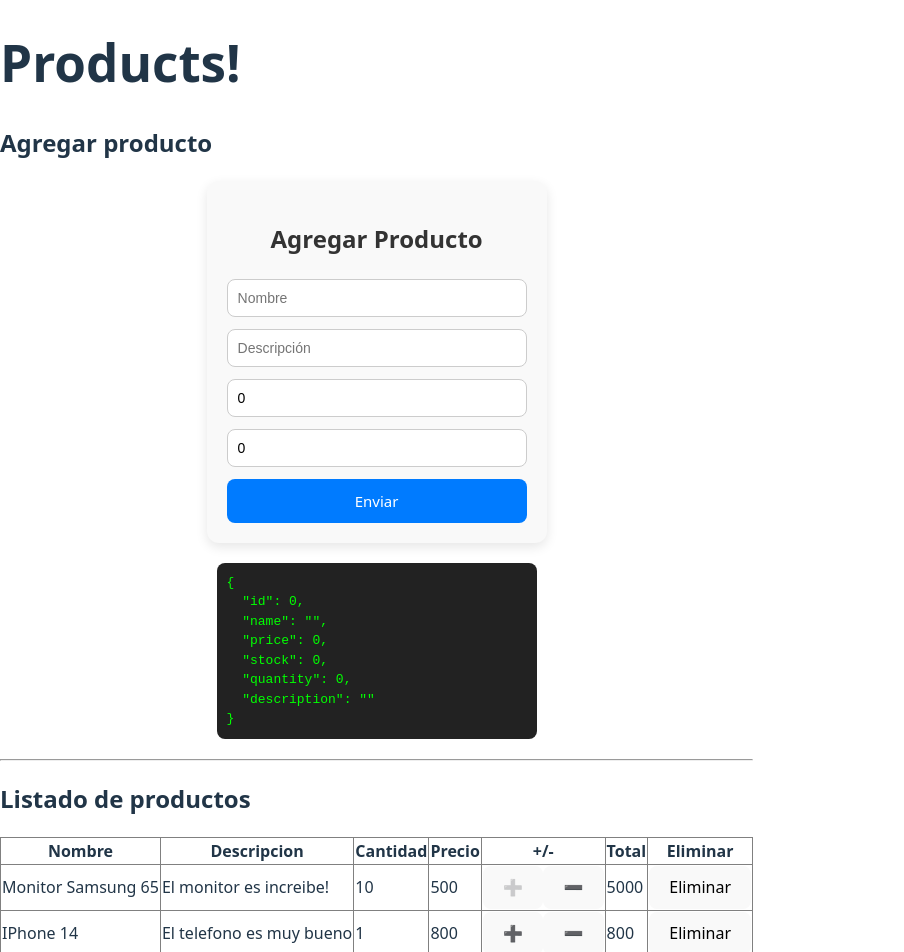
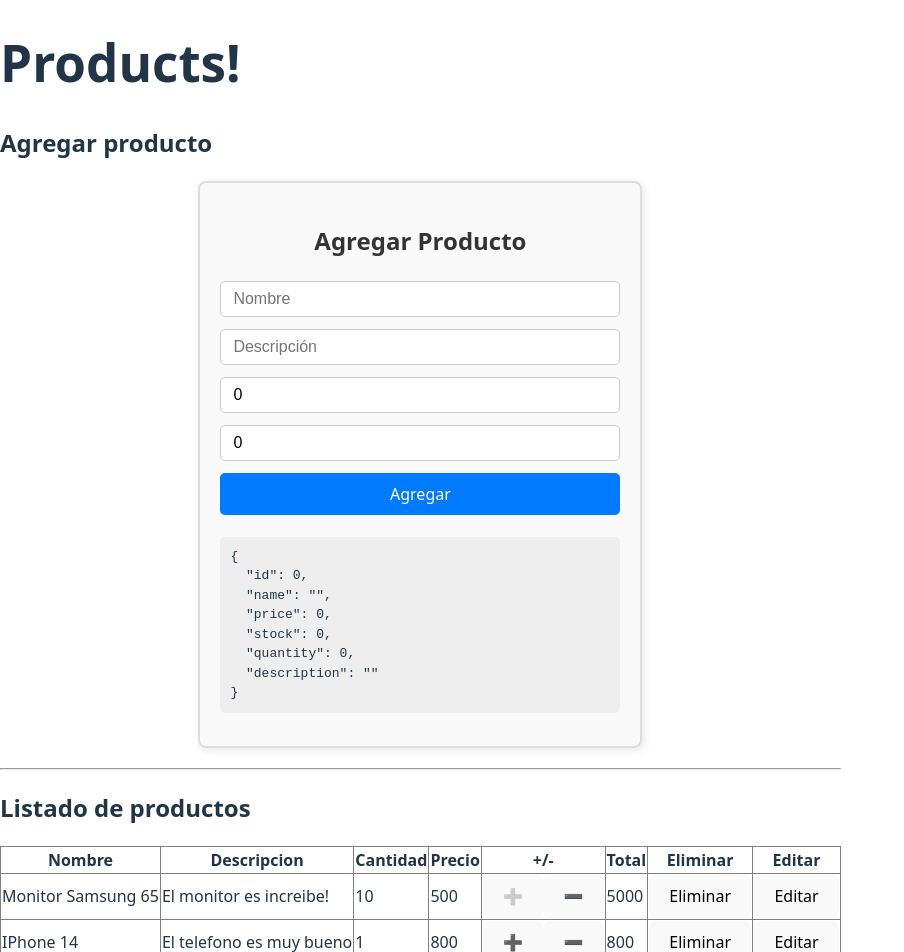
Before and after one commit to andres-rpenuela/udemy_sts6_react, a React (Vite) app in the folder react-app/: page / in a window 1280 px wide. Shown: the top 952 px of the page, without its empty margins (0-904 px from the left). Built offline with nearby package versions, Linux system fonts and the light colour scheme.

Commit message:
[sts6] actuliazar producto

```diff
--- a/react-app/src/components/ProductApp.tsx
+++ b/react-app/src/components/ProductApp.tsx
@@ -1,3 +1,4 @@
+import { useState } from "react";
 import { useProduct } from "../hooks/useProduct";
 import type { Product } from "../interface/Product.interface";
 import { listProduct } from "../services/ProductService";
@@ -5,48 +6,80 @@ import { ProductForm } from "./ProductForm";
 import { TableProduct } from "./TableProduct";
 
 export const ProductApp = () => {
-  const { products, plus, subtract, reset, addProduct, deleteProduct } = useProduct( listProduct() );
+  const { products, plus, subtract, reset, addProduct, deleteProduct } = useProduct(listProduct());
 
-  const head: string[] = ["Nombre", "Descripcion", "Cantidad", "Precio", "+/-", "Total", "Eliminar"];
-  const title = "Products!";
+  // Estado para producto seleccionado en edición
+  const [productSelected, setProductSelected] = useState<Product | null>(null);
 
-  const handlerAddProduct = (product:Product) =>{
-    console.log(product);
-    addProduct(product);
+  const head: string[] = [
+    "Nombre",
+    "Descripcion",
+    "Cantidad",
+    "Precio",
+    "+/-",
+    "Total",
+    "Eliminar",
+    "Editar",
+  ];
+
+  const handlerAddProduct = (product: Product) => {
+    if (product.id && product.id !== 0) {
+      // 📝 Editar producto existente
+      console.log("Editar producto", product);
+      setProductSelected(null);
+      // aquí podrías actualizarlo en `products`
+    } else {
+      // ➕ Nuevo producto
+      addProduct(product);
+    }
+  };
+
+  const handlerRemoveProduct = (id: number) => {
+    deleteProduct(id);
+  };
+
+  const handlerLoadProductSelected = (product: Product) => {
+    setProductSelected(product);
+  };
+
+  const onReset = () =>{
+    console.log('reset')
+    setProductSelected(null)
+
+    reset()
   }
-
-  const handlerRemoveProduct = (id:number) =>{
-    if(!id )
-      return;
-
-    deleteProduct(id)
-  }
-  // if (products.length === 0) {
-  //   return <h2>No hay productos disponibles</h2>;
-  // }
 
   return (
     <div>
-      <h1>{title}</h1>
+      <h1>Products!</h1>
       <div>
         <div>
-          <h2>{'Agregar producto'}</h2>
-          <ProductForm handlerAdd= {handlerAddProduct} />
+          <h2>{productSelected ? "Editar producto" : "Agregar producto"}</h2>
+          <ProductForm
+            handlerAdd={handlerAddProduct}
+            productSelected={productSelected}
+          />
         </div>
-        <hr/>
+        <hr />
         <div>
-          {products.length == 0 ? (
+          {products.length === 0 ? (
             <h2>No hay productos disponibles</h2>
-          ):(
+          ) : (
             <>
-            <h2>{'Listado de productos'}</h2>
-            <TableProduct head={head} data={products} plus={plus} subtract={subtract} handlerRemoveProduct= { handlerRemoveProduct} />
-            <button onClick={reset}>🔄 Reset</button>
+              <h2>Listado de productos</h2>
+              <TableProduct
+                head={head}
+                data={products}
+                plus={plus}
+                subtract={subtract}
+                handlerRemoveProduct={handlerRemoveProduct}
+                handlerLoadProductSelected={handlerLoadProductSelected}
+              />
+              <button onClick={onReset}>🔄 Reset</button>
             </>
           )}
         </div>
       </div>
-
     </div>
   );
 };
--- a/react-app/src/components/ProductForm.tsx
+++ b/react-app/src/components/ProductForm.tsx
@@ -1,26 +1,27 @@
-import { useEffect, useRef, useState } from "react";
+import { useEffect, useState } from "react";
 import type { Product } from "../interface/Product.interface";
-import "../css/ProductForm.css"; // 👈 Importamos el CSS
+import  "../css/ProductForm.css"
 
 interface ProductFormProps {
-  handlerAdd: (p: Product) => void;
+  handlerAdd: (product: Product) => void;
+  productSelected?: Product | null; // propiedad opcional, que puede pasarse o no pasare y esta puede ser null o con valor
 }
 
-const productEmpty = {
+export const ProductForm = ({ handlerAdd, productSelected }: ProductFormProps) => {
+  const [product, setProduct] = useState<Product>({
     id: 0,
     name: "",
     price: 0,
     stock: 0,
     quantity: 0,
     description: "",
-  };
+  });
 
-export const ProductForm = ({ handlerAdd }: ProductFormProps) => {
-  const [product, setProduct] = useState<Product>(productEmpty);
-  const inputRef = useRef<HTMLInputElement>(null);
-
-  // Inicializar con valores por defecto (solo ejemplo)
+  // cuando cambie el producto seleccionado, actualizamos el estado
   useEffect(() => {
+    if (productSelected) {
+      setProduct(productSelected);
+    }else{
         setProduct({
             id: 0,
             name: "",
@@ -29,75 +30,77 @@ export const ProductForm = ({ handlerAdd }: ProductFormProps) => {
             quantity: 0,
             description: "",
         });
-  }, []);
+    }
+  }, [productSelected]);
 
   const handleChange = (e: React.ChangeEvent<HTMLInputElement>) => {
-    const { name, value, type } = e.target;
-
-    setProduct((prev) => ({
-      ...prev,
-      //[e.target.name]: e.target.value,
-      [name]: type === "number" ? Number(value) : value, // 🔑 convierte números
-    }));
+    setProduct({
+      ...product,
+      [e.target.name]: e.target.value,
+    });
   };
 
   const handleSubmit = (e: React.FormEvent) => {
     e.preventDefault();
-    //alert(`Nombre: ${inputRef.current?.value}`);
-    //alert(`Producto creado: ${JSON.stringify(product)}`);
-
-    if(!product.name || !product.price || !product.stock ){
-        alert('Datos incompletos');
-        return;
+    if(!product.name || !product.description || !product.price || !product.stock){
+        alert("Datos incompletos!!");
+        return
     }
 
-    handlerAdd( product ); // funcion recibida del padre
-
-    // Resetear el formulario a valores iniciales
-    setProduct(productEmpty);
+    handlerAdd(product);
+    setProduct({
+      id: 0,
+      name: "",
+      price: 0,
+      stock: 0,
+      quantity: 0,
+      description: "",
+    }); // limpiar
   };
 
   return (
-    <>
     <form className="form-container" onSubmit={handleSubmit}>
-        <h2>Agregar Producto</h2>
+        <h2>{product.id ? "Editar Producto" : "Agregar Producto"}</h2>
 
         <input
-          placeholder="Nombre"
+            className="form-input"
             name="name"
             value={product.name}
             onChange={handleChange}
-          ref={inputRef}
+            placeholder="Nombre"
+        />
+
+        <input
             className="form-input"
-        />
-        <input
-          placeholder="Descripción"
             name="description"
             value={product.description}
             onChange={handleChange}
+            placeholder="Descripción"
+        />
+
+        <input
             className="form-input"
-        />
-        <input
-          placeholder="Precio"
             name="price"
             type="number"
             value={product.price}
             onChange={handleChange}
+            placeholder="Precio"
+        />
+
+        <input
             className="form-input"
-        />
-        <input
-          placeholder="Stock"
             name="stock"
             type="number"
             value={product.stock}
             onChange={handleChange}
-          className="form-input"
+            placeholder="Stock"
         />
 
-        <button type="submit" className="form-button">Enviar</button>
-      </form>
+        <button className="form-button" type="submit">
+            {product.id ? "Actualizar" : "Agregar"}  {/* el cero se consiera false */}
+        </button>
 
         <pre className="debug-box">{JSON.stringify(product, null, 2)}</pre>
-    </>
+    </form>
   );
 };
--- a/react-app/src/components/TableProduct.tsx
+++ b/react-app/src/components/TableProduct.tsx
@@ -6,6 +6,7 @@ interface TableProps {
   plus: (id: number) => void;
   subtract: (id: number) => void;
   handlerRemoveProduct: (id: number) => void; // 👈 agregamos aquí
+  handlerLoadProductSelected: (p:Product) => void;
 }
 
 export function TableProduct({
@@ -14,6 +15,7 @@ export function TableProduct({
   plus,
   subtract,
   handlerRemoveProduct,
+  handlerLoadProductSelected,
 }: TableProps) {
   return (
     <table border={1} style={{ borderCollapse: "collapse", width: "100%" }}>
@@ -39,6 +41,9 @@ export function TableProduct({
             <td>
               <button onClick={() => handlerRemoveProduct(p.id) }>Eliminar</button>
             </td>
+            <td>
+              <button onClick={() => handlerLoadProductSelected(p) }>Editar</button>
+            </td>
           </tr>
         ))}
       </tbody>
--- a/react-app/src/css/ProductForm.css
+++ b/react-app/src/css/ProductForm.css
@@ -1,56 +1,54 @@
 .form-container {
   display: flex;
   flex-direction: column;
-  width: 300px;
+  gap: 12px;
+  max-width: 400px;
   margin: 20px auto;
   padding: 20px;
-  border-radius: 12px;
-  background: #f9f9f9;
-  box-shadow: 0 4px 12px rgba(0,0,0,0.1);
-  gap: 12px;
+  border: 2px solid #ddd;
+  border-radius: 8px;
+  background-color: #f9f9f9;
+  box-shadow: 2px 2px 10px rgba(0,0,0,0.1);
 }
 
 .form-container h2 {
   text-align: center;
+  color: #333;
   margin-bottom: 10px;
-  color: #333;
 }
 
 .form-input {
-  padding: 10px;
+  padding: 8px 12px;
+  font-size: 16px;
+  border-radius: 5px;
   border: 1px solid #ccc;
-  border-radius: 8px;
-  font-size: 14px;
   outline: none;
+  transition: border-color 0.2s;
 }
 
 .form-input:focus {
   border-color: #007bff;
-  box-shadow: 0 0 4px rgba(0,123,255,0.4);
 }
 
 .form-button {
-  padding: 12px;
+  padding: 10px 15px;
+  font-size: 16px;
+  border-radius: 5px;
   border: none;
-  border-radius: 8px;
-  background: #007bff;
+  background-color: #007bff;
   color: white;
-  font-size: 15px;
   cursor: pointer;
-  transition: background 0.2s;
+  transition: background-color 0.2s;
 }
 
 .form-button:hover {
-  background: #0056b3;
+  background-color: #0056b3;
 }
 
 .debug-box {
-  background: #222;
-  color: #0f0;
+  margin-top: 10px;
   padding: 10px;
-  margin: 20px auto;
-  width: 300px;
-  border-radius: 8px;
-  font-size: 13px;
-  overflow-x: auto;
+  background-color: #eee;
+  border-radius: 5px;
+  font-family: monospace;
 }
```
Lines whose indentation alone changed are shown as unchanged.
